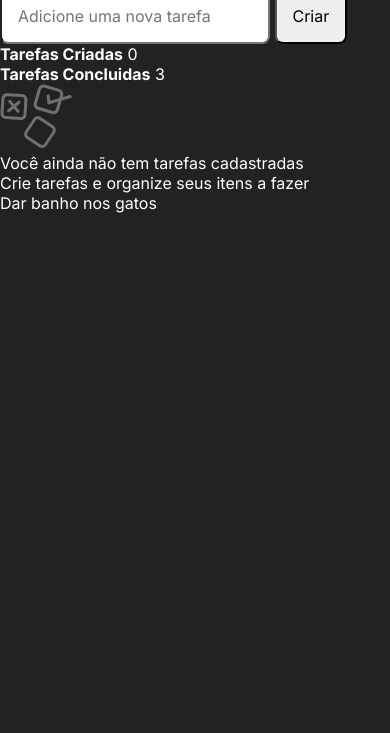
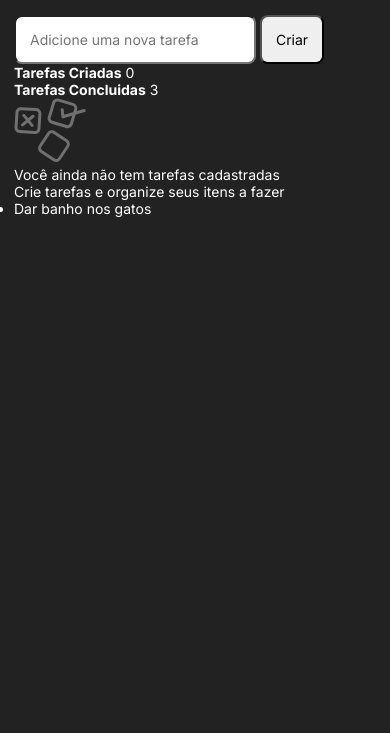
Before and after one commit to Hasllow/TODO-Newbies, a plain HTML site: page index.html in a window 390 px wide. Shown: the part 111-844 px from the top of the page. Drawn offline with Linux system fonts and the light colour scheme.

Commit message:
CSS - Estilização do wrapper e responsividade

```diff
--- a/style.css
+++ b/style.css
@@ -48,3 +48,22 @@ input:hover,
 button:hover {
   cursor: pointer;
 }
+
+.wrapper {
+  max-width: 46rem;
+  margin: 0 auto;
+  padding: 0 1rem 5rem 1rem;
+
+  display: grid;
+  grid-template-columns: 1fr;
+  gap: 2rem;
+
+  align-items: center;
+  justify-content: center;
+}
+
+@media (max-width: 768px) {
+  html {
+    font-size: 87.5%;
+  }
+}
```
